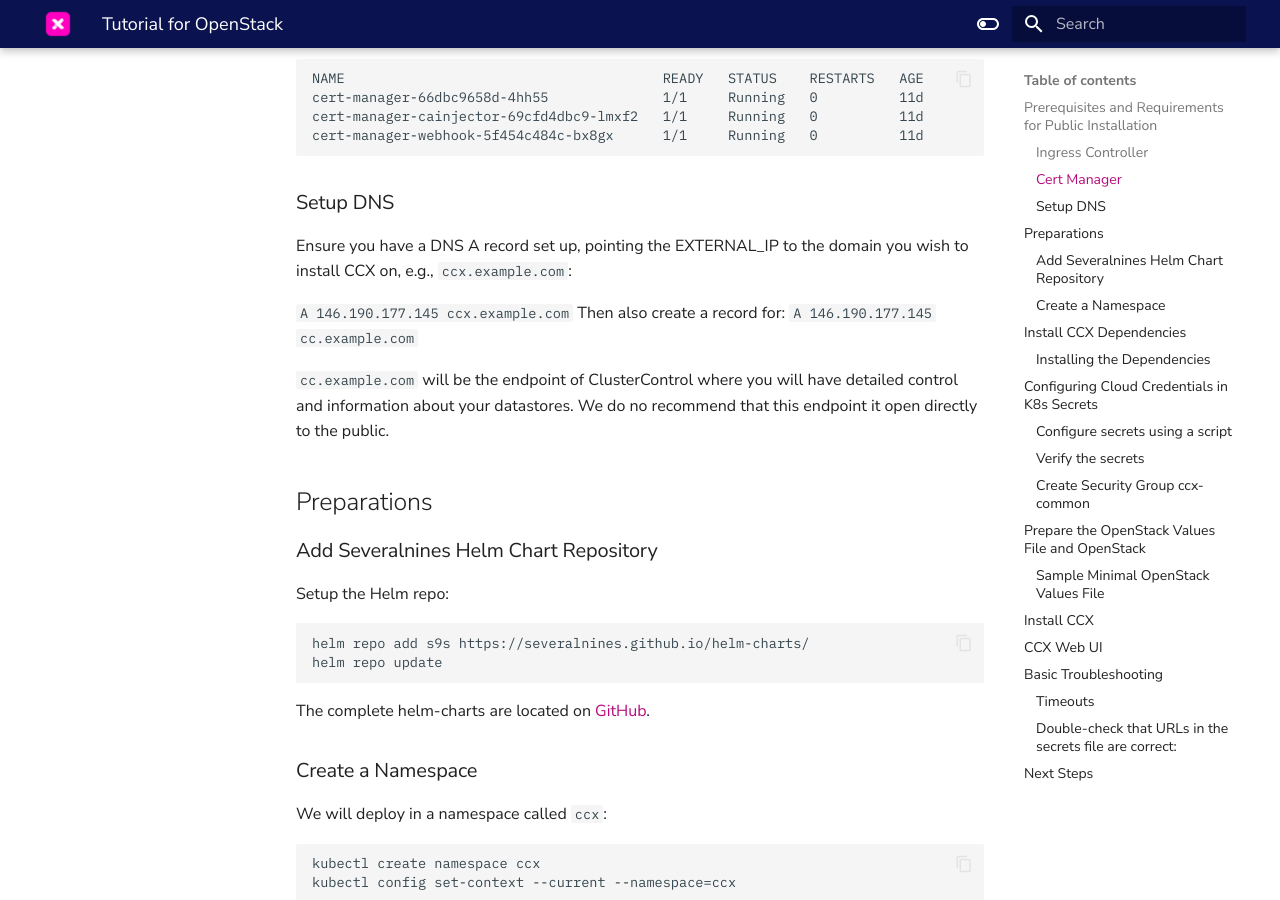
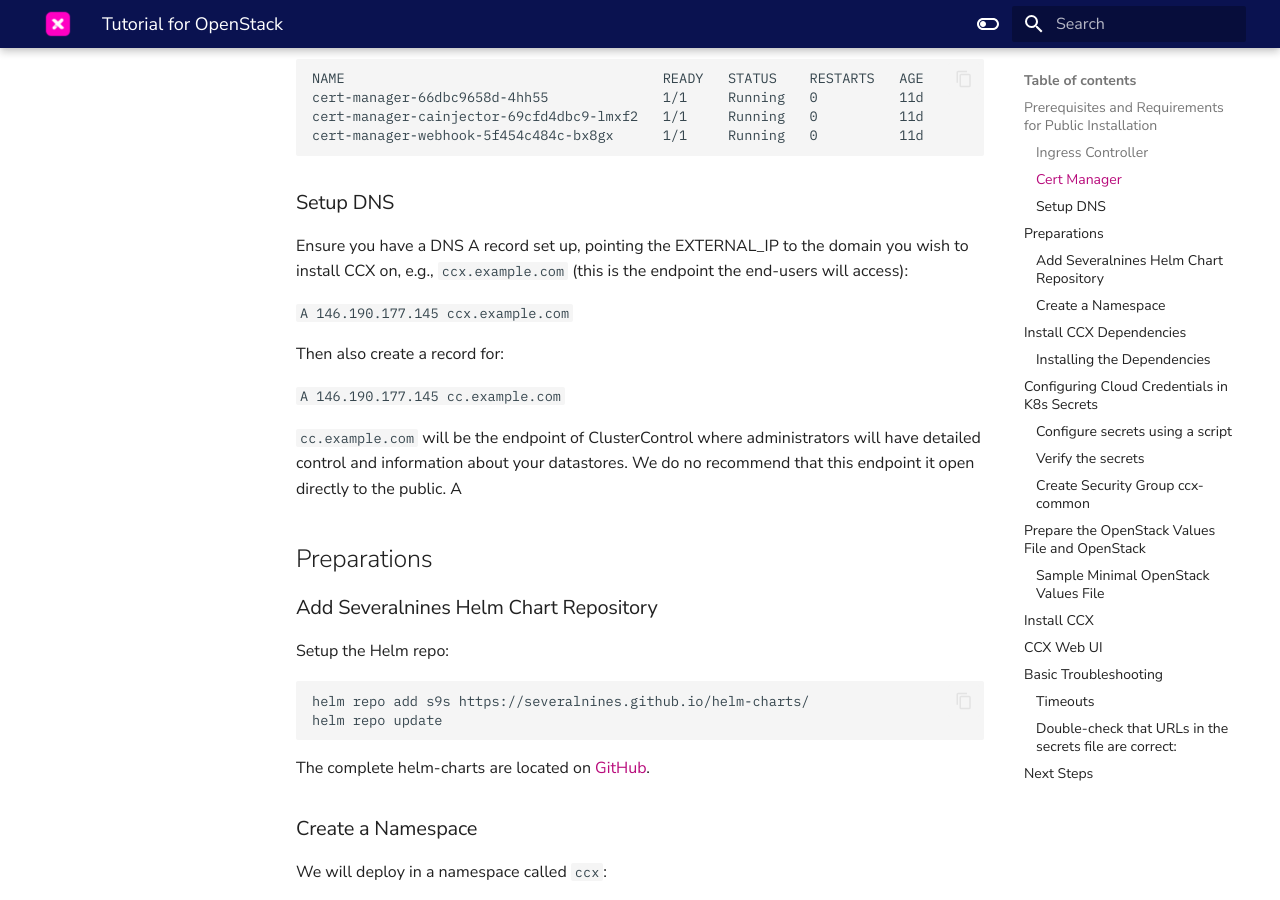
Before and after one commit to severalnines/ccx-docs, an MkDocs documentation site: the page built from docs/admin/Installation/Tutorial-openstack.md, in a window 1280 px wide and 900 px high, scrolled down 2424 px. Built offline with MkDocs 1.6.1 and Material for MkDocs 9.7.7, drawn with Linux system fonts in a browser that asks for light colours; comment, search, counter and statistics services are not loaded.

Commit message:
updated cc.example.com

````diff
--- a/docs/admin/Installation/Tutorial-openstack.md
+++ b/docs/admin/Installation/Tutorial-openstack.md
@@ -83,13 +83,15 @@
 ```
 
 ### Setup DNS
-Ensure you have a DNS A record set up, pointing the EXTERNAL_IP to the domain you wish to install CCX on, e.g., `ccx.example.com`:
+Ensure you have a DNS A record set up, pointing the EXTERNAL_IP to the domain you wish to install CCX on, e.g., `ccx.example.com` (this is the endpoint the end-users will access):
 
 `A 146.190.177.145  ccx.example.com`
+
 Then also create a record for:
+
 `A 146.190.177.145  cc.example.com`
 
-`cc.example.com` will be the endpoint of ClusterControl where you will have detailed control and information about your datastores. We do no recommend that this endpoint it open directly to the public.
+`cc.example.com` will be the endpoint of ClusterControl where administrators will have detailed control and information about your datastores. We do no recommend that this endpoint it open directly to the public. A
 
 
 ## Preparations
````
